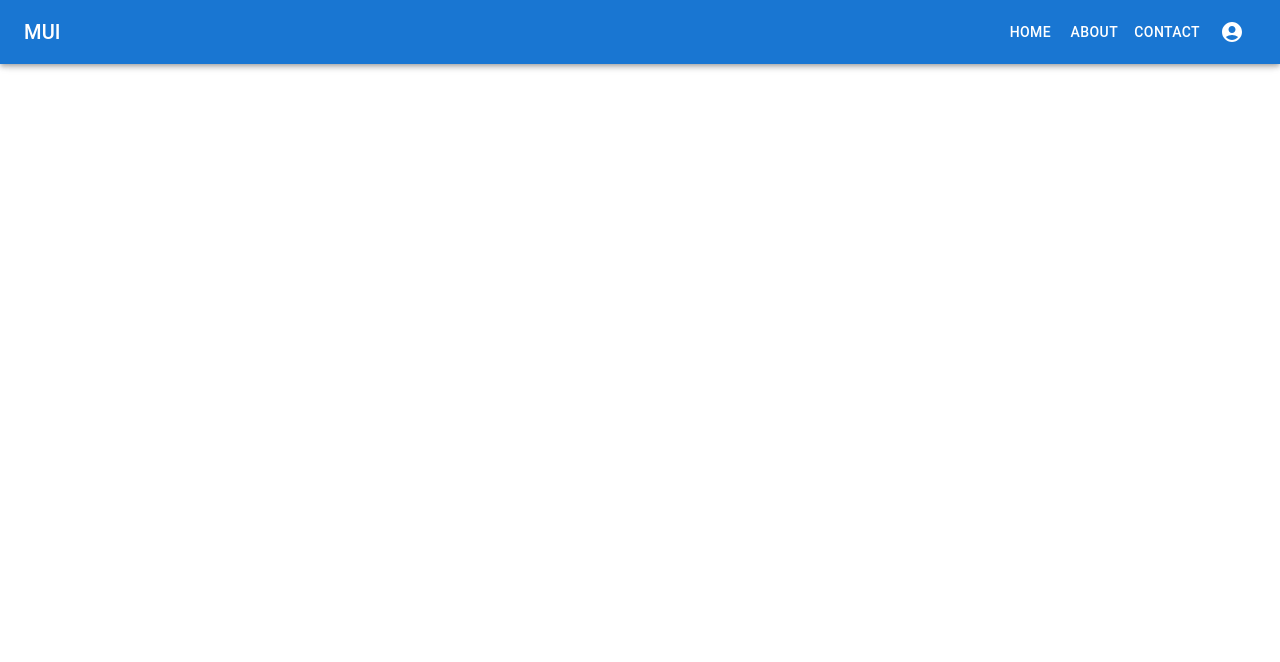
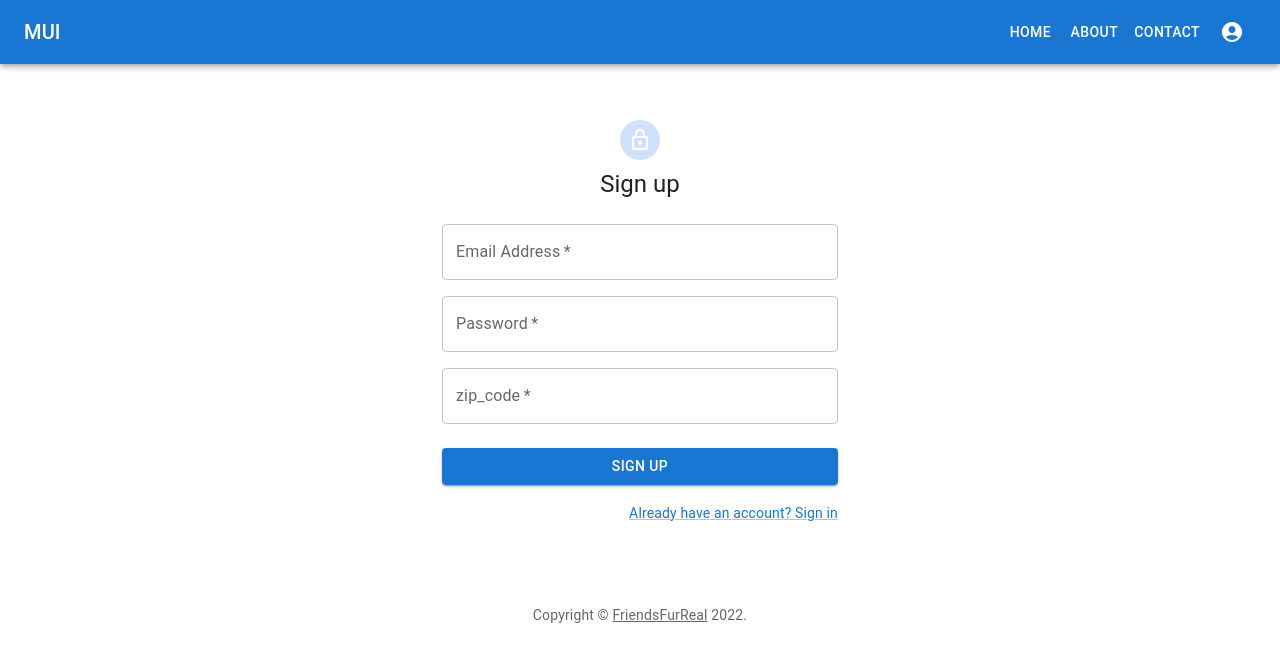
Before and after one commit to stacieherrington/friends-fur-real, a React (Create React App) app in the folder ghi/: page /signup in a window 1280 px wide. Shown: the top 662 px of the page. Built offline with nearby package versions, Linux system fonts and the light colour scheme.

Commit message:
created signup template

```diff
--- a/ghi/src/App.js
+++ b/ghi/src/App.js
@@ -4,8 +4,8 @@
 import DrawerAppBar from './DrawerAppBar';
 import ApplicationList from './applications/ApplicationsList';
 import HomePage from './Homepage';
-import NavBar from './nav';
 import LoginForm from './Login/Login'
+import SignUpForm from './Signup/Signup';
 
 function App() {
 
@@ -13,12 +13,12 @@
     <>
       <BrowserRouter>
         <DrawerAppBar />
-        {/* <NavBar /> */}
         <div className="container py-5">
           <Routes>
             <Route path="/" element={<HomePage />} />
             <Route path="/applications" element={<ApplicationList />} />
             <Route path="/login" element={<LoginForm />} />
+            <Route path="/signup" element={<SignUpForm />} />
           </Routes>
         </div>
       </BrowserRouter>
--- a/ghi/src/Login/Login.js
+++ b/ghi/src/Login/Login.js
@@ -16,7 +16,7 @@
 
 const theme = createTheme();
 
-export default function SignIn() {
+export default function LoginForm() {
   const handleSubmit = (event) => {
     event.preventDefault();
     const data = new FormData(event.currentTarget);
@@ -76,7 +76,7 @@
             </Button>
             <Grid container>
               <Grid item>
-                <Link href="#" variant="body2">
+                <Link href="/signup" variant="body2">
                   {"Don't have an account? Sign Up"}
                 </Link>
               </Grid>
--- /dev/null
+++ b/ghi/src/Signup/Signup.js
@@ -0,0 +1,105 @@
+import * as React from 'react';
+import Avatar from '@mui/material/Avatar';
+import Button from '@mui/material/Button';
+import CssBaseline from '@mui/material/CssBaseline';
+import TextField from '@mui/material/TextField';
+import FormControlLabel from '@mui/material/FormControlLabel';
+import Checkbox from '@mui/material/Checkbox';
+import Link from '@mui/material/Link';
+import Grid from '@mui/material/Grid';
+import Box from '@mui/material/Box';
+import LockOutlinedIcon from '@mui/icons-material/LockOutlined';
+import Typography from '@mui/material/Typography';
+import Container from '@mui/material/Container';
+import { createTheme, ThemeProvider } from '@mui/material/styles';
+import Copyright from '../components/Copyright';
+
+
+const theme = createTheme();
+
+export default function SignUpForm() {
+  const handleSubmit = (event) => {
+    event.preventDefault();
+    const data = new FormData(event.currentTarget);
+    console.log({
+      email: data.get('email'),
+      password: data.get('password'),
+    });
+  };
+
+  return (
+    <>
+      <ThemeProvider theme={theme}>
+        <Container component="main" maxWidth="xs">
+          <CssBaseline />
+          <Box
+            sx={{
+              marginTop: 8,
+              display: 'flex',
+              flexDirection: 'column',
+              alignItems: 'center',
+            }}
+          >
+            <Avatar sx={{ m: 1, bgcolor: '#CFE0FB' }}>
+              <LockOutlinedIcon />
+            </Avatar>
+            <Typography component="h1" variant="h5">
+              Sign up
+            </Typography>
+            <Box component="form" noValidate onSubmit={handleSubmit} sx={{ mt: 3 }}>
+              <Grid container spacing={2}>
+                <Grid item xs={12}>
+                  <TextField
+                    required
+                    fullWidth
+                    id="email"
+                    label="Email Address"
+                    name="email"
+                    autoComplete="email"
+                  />
+                </Grid>
+                <Grid item xs={12}>
+                  <TextField
+                    required
+                    fullWidth
+                    name="password"
+                    label="Password"
+                    type="password"
+                    id="password"
+                    autoComplete="new-password"
+                  />
+                </Grid>
+                <Grid item xs={12}>
+                  <TextField
+                    required
+                    fullWidth
+                    id="zip_code"
+                    label="zip_code"
+                    name="zip_code"
+                    autoComplete="zip-code"
+                  />
+                </Grid>
+              </Grid>
+              <Button
+                type="submit"
+                fullWidth
+                variant="contained"
+                sx={{ mt: 3, mb: 2 }}
+              >
+                Sign Up
+              </Button>
+              <Grid container justifyContent="flex-end">
+                <Grid item>
+                  <Link href="/login" variant="body2">
+                    Already have an account? Sign in
+                  </Link>
+                </Grid>
+              </Grid>
+            </Box>
+          </Box>
+          <Copyright sx={{ mt: 10 }} />
+        </Container>
+      </ThemeProvider>
+    </>
+  );
+}
```
